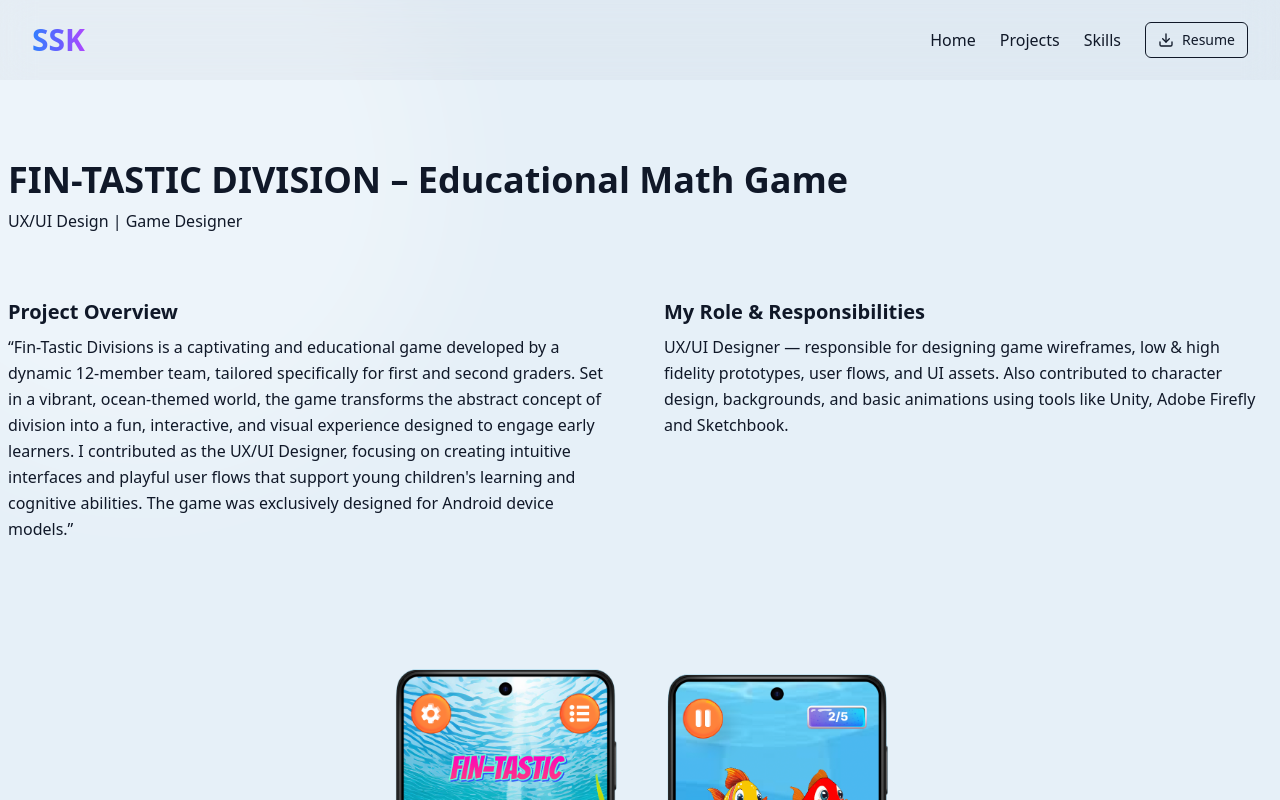
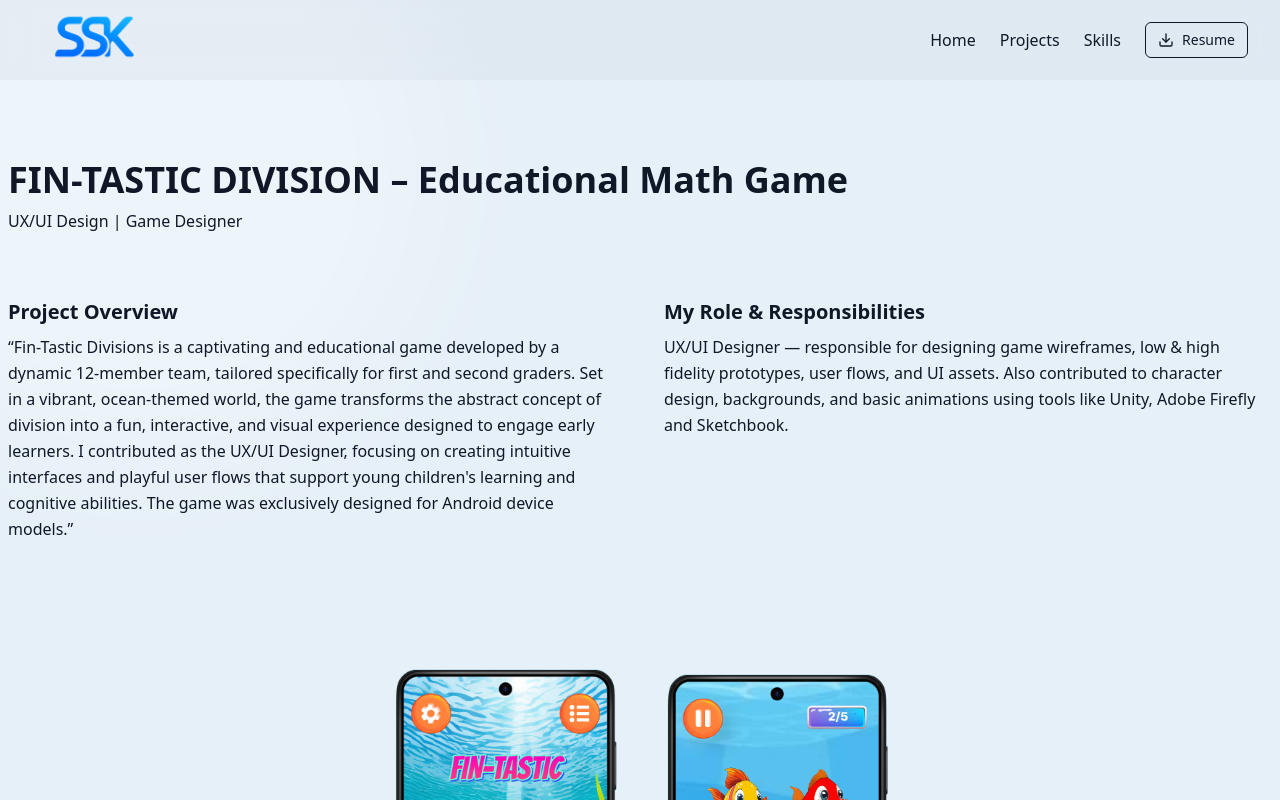
Before and after one commit to P-sskarthik/Portfolio-SSK, a React (Vite) app: page /project/1 in a window 1280 px wide. Shown: the top 800 px of the page. Built offline with nearby package versions, Linux system fonts and the light colour scheme.

Commit message:
logo update

```diff
--- a/src/components/Navbar.jsx
+++ b/src/components/Navbar.jsx
@@ -88,7 +88,13 @@ const Navbar = ({ activeSection }) => {
             transition={{ delay: 0.2, duration: 0.5 }}
           >
             <span className="text-3xl font-bold bg-gradient-to-r from-blue-500 via-indigo-500 to-purple-500 bg-clip-text text-transparent">
-              <button onClick={() => navigate('/')}>SSK</button>
+             <button onClick={() => navigate('/')} aria-label="Go to Home">
+  <img
+    src="/Logo.png"
+    alt="SSK Logo"
+    className="h-31 w-auto object-contain"
+  />
+</button>
             </span>
           </motion.div>
 
```
Also changed, not shown: public/Logo.png (added).
